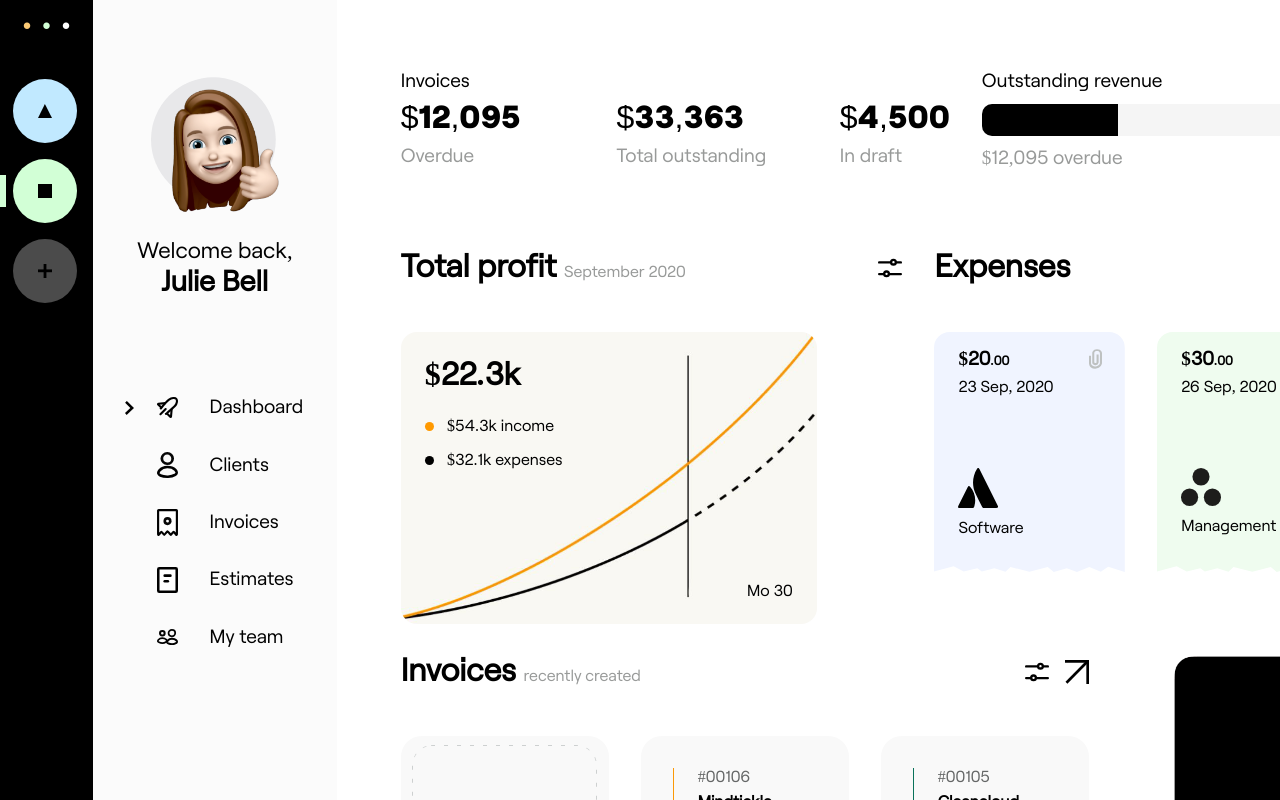
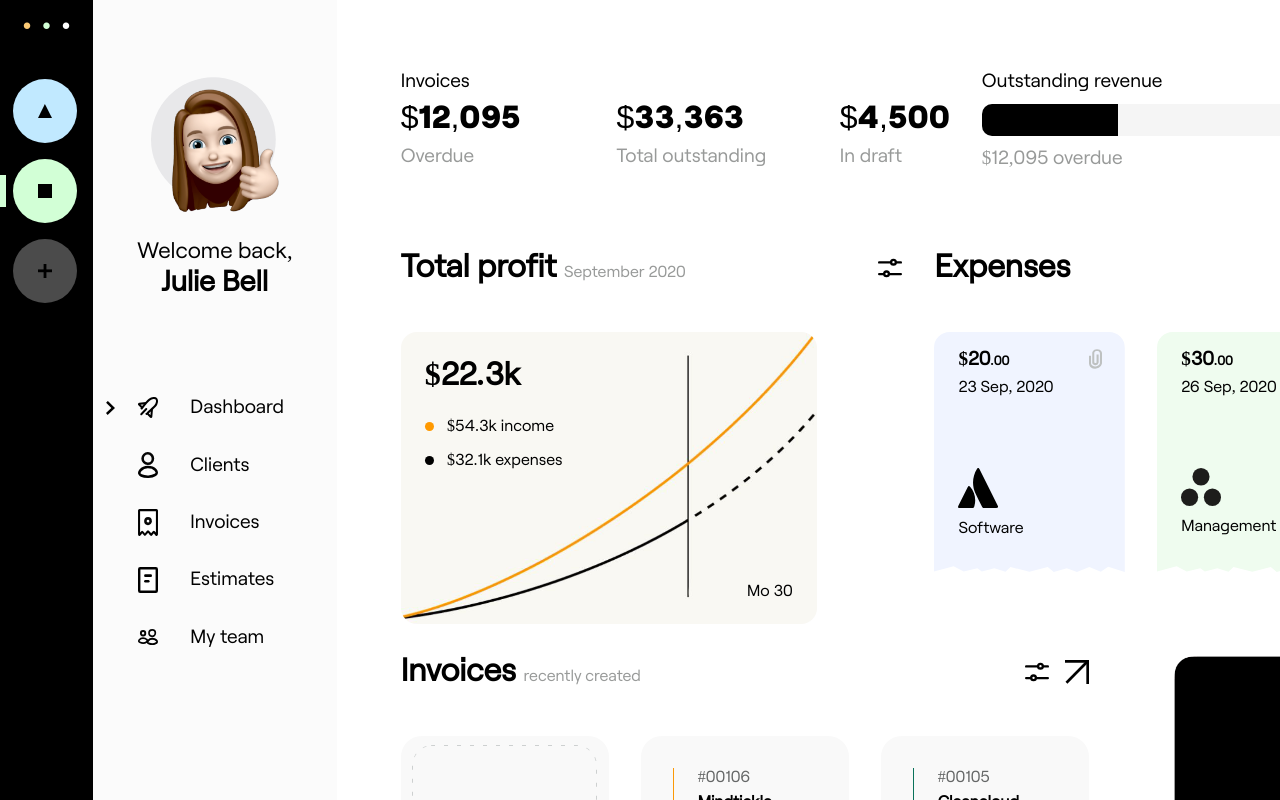
Before and after one commit to Sagalo04/TrabajoSCSS, a React (Create React App) app: page / in a window 1280 px wide. Shown: the top 800 px of the page. Built offline with nearby package versions, Linux system fonts and the light colour scheme.

Commit message:
correccion section panel espacio

```diff
--- a/src/Components/SideSection/SectionPanel/SectionPanel.module.scss
+++ b/src/Components/SideSection/SectionPanel/SectionPanel.module.scss
@@ -1,7 +1,7 @@
 .principal{
     display: grid;
     grid-template-columns: 2rem 1fr;
-    align-self: flex-start;
+    margin-left: -2.5rem;
 }
 
 .arrow{
```
